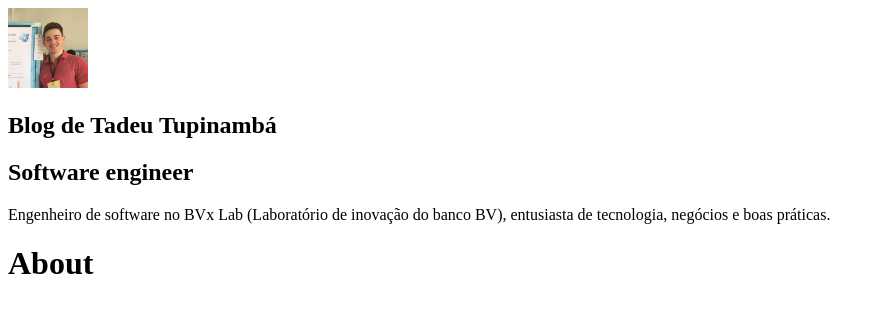
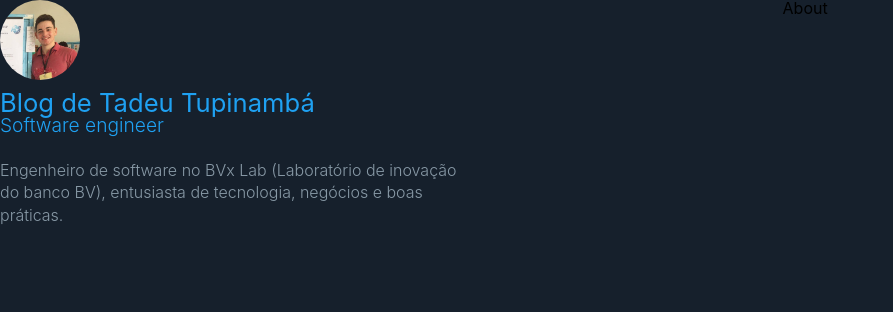
Before and after one commit to tupizz/my-gatsby-blog, a Gatsby site: page /about in a window 1280 px wide. Shown: the whole page, without its empty margins (0-893 px from the left). Built offline with nearby package versions, Linux system fonts and the light colour scheme; Gatsby itself is replaced by a stand-in of ours.

Commit message:
styled components on project

```diff
--- a/src/components/Avatar/index.js
+++ b/src/components/Avatar/index.js
@@ -1,6 +1,6 @@
 import React from "react"
 import { useStaticQuery, graphql } from "gatsby"
-import Img from "gatsby-image"
+import * as S from "./styles"
 
 export default function Avatar() {
   const { avatarImage } = useStaticQuery(
@@ -17,5 +17,5 @@ export default function Avatar() {
     `
   )
 
-  return <Img fixed={avatarImage.childImageSharp.fixed} />
+  return <S.AvatarWrapper fixed={avatarImage.childImageSharp.fixed} />
 }
--- /dev/null
+++ b/src/components/Avatar/styles.js
@@ -0,0 +1,9 @@
+import styled from "styled-components"
+import Img from "gatsby-image"
+
+export const AvatarWrapper = styled(Img)`
+  border-radius: 50%;
+  height: 3.75rem;
+  margin: auto;
+  width: 3.75rem;
+`
--- a/src/components/layout.js
+++ b/src/components/Layout/index.js
@@ -1,15 +1,21 @@
 import React from "react"
 import PropTypes from "prop-types"
-import Profile from "./Profile"
+import Profile from "./../Profile"
+
+import * as S from "./styles"
+import { GlobalStyles } from "./../../styles/global"
 
 const Layout = ({ children }) => {
   return (
-    <>
+    <S.LayoutWrapper>
+      <GlobalStyles />
+
       <aside>
         <Profile />
       </aside>
-      <main>{children}</main>
-    </>
+
+      <S.LayoutMain>{children}</S.LayoutMain>
+    </S.LayoutWrapper>
   )
 }
 
--- /dev/null
+++ b/src/components/Layout/styles.js
@@ -0,0 +1,12 @@
+import styled from "styled-components"
+
+export const LayoutWrapper = styled.section`
+  display: flex;
+`
+
+export const LayoutMain = styled.main`
+  background: #16202c;
+  min-height: 100vh;
+  padding: 0 3.75rem 0 20rem;
+  width: 100%;
+`
--- a/src/components/Profile/index.js
+++ b/src/components/Profile/index.js
@@ -2,6 +2,7 @@ import React from "react"
 import { useStaticQuery, graphql } from "gatsby"
 
 import Avatar from "./../Avatar"
+import * as S from "./styles"
 
 export default function Profile() {
   const {
@@ -21,11 +22,15 @@ export default function Profile() {
   `)
 
   return (
-    <div className="Profile-wrapper">
-      <Avatar />
-      <h1>{title}</h1>
-      <h2>{position}</h2>
-      <p>{description}</p>
-    </div>
+    <S.ProfileWrapper>
+      <S.ProfileLink>
+        <Avatar />
+        <S.ProfileAuthor>
+          {title}
+          <S.ProfilePosition>{position}</S.ProfilePosition>
+        </S.ProfileAuthor>
+      </S.ProfileLink>
+      <S.ProfileDescription>{description}</S.ProfileDescription>
+    </S.ProfileWrapper>
   )
 }
--- /dev/null
+++ b/src/components/Profile/styles.js
@@ -0,0 +1,34 @@
+import styled from "styled-components"
+import { Link } from "gatsby"
+
+export const ProfileWrapper = styled.section`
+  color: #8899a6;
+  display: flex;
+  flex-direction: column;
+`
+
+export const ProfileLink = styled(Link)`
+  color: #8899a6;
+  text-decoration: none;
+  transition: color 0.5s;
+  &:hover {
+    color: #1fa1f2;
+  }
+`
+
+export const ProfileAuthor = styled.h1`
+  font-size: 1.6rem;
+  margin: 0.5rem auto 1.5rem;
+`
+
+export const ProfilePosition = styled.small`
+  display: block;
+  font-size: 1.2rem;
+  font-weight: 300;
+`
+
+export const ProfileDescription = styled.p`
+  font-size: 1rem;
+  font-weight: 300;
+  line-height: 1.4;
+`
--- a/src/pages/404.js
+++ b/src/pages/404.js
@@ -1,6 +1,6 @@
 import React from "react"
 
-import Layout from "../components/layout"
+import Layout from "../components/Layout"
 import SEO from "../components/seo"
 
 const NotFoundPage = () => (
--- a/src/pages/about.js
+++ b/src/pages/about.js
@@ -1,5 +1,5 @@
 import React from "react"
-import Layout from "../components/layout"
+import Layout from "../components/Layout"
 import SEO from "../components/seo"
 
 export default function About() {
--- a/src/pages/index.js
+++ b/src/pages/index.js
@@ -1,7 +1,7 @@
 import React from "react"
 import { Link } from "gatsby"
 
-import Layout from "../components/layout"
+import Layout from "../components/Layout"
 import SEO from "../components/seo"
 
 const IndexPage = () => (
--- /dev/null
+++ b/src/styles/global.js
@@ -0,0 +1,65 @@
+import { createGlobalStyle } from "styled-components"
+
+export const GlobalStyles = createGlobalStyle`
+  /* http://meyerweb.com/eric/tools/css/reset/
+   v2.0 | 20110126
+   License: none (public domain)
+  */
+  html, body, div, span, applet, object, iframe,
+  h1, h2, h3, h4, h5, h6, p, blockquote, pre,
+  a, abbr, acronym, address, big, cite, code,
+  del, dfn, em, img, ins, kbd, q, s, samp,
+  small, strike, strong, sub, sup, tt, var,
+  b, u, i, center,
+  dl, dt, dd, ol, ul, li,
+  fieldset, form, label, legend,
+  table, caption, tbody, tfoot, thead, tr, th, td,
+  article, aside, canvas, details, embed,
+  figure, figcaption, footer, header, hgroup,
+  menu, nav, output, ruby, section, summary,
+  time, mark, audio, video {
+    margin: 0;
+    padding: 0;
+    border: 0;
+    font-size: 100%;
+    font: inherit;
+    vertical-align: baseline;
+  }
+  /* HTML5 display-role reset for older browsers */
+  article, aside, details, figcaption, figure,
+  footer, header, hgroup, menu, nav, section {
+    display: block;
+  }
+  body {
+    line-height: 1;
+  }
+  ol, ul {
+    list-style: none;
+  }
+  blockquote, q {
+    quotes: none;
+  }
+  blockquote:before, blockquote:after,
+  q:before, q:after {
+    content: '';
+    content: none;
+  }
+  table {
+    border-collapse: collapse;
+    border-spacing: 0;
+  }
+  * {
+    box-sizing: border-box;
+  }
+  body {
+    background: #16202c;
+    line-height: 1;
+    font-size: 100%;
+    font-family: -apple-system, BlinkMacSystemFont, "Segoe UI", Roboto, Helvetica, Arial, sans-serif, "Apple Color Emoji", "Segoe UI Emoji", "Segoe UI Symbol";
+  }
+  img {
+    display: block;
+  	width: 100%;
+  	height: auto;
+  }
+`
```
